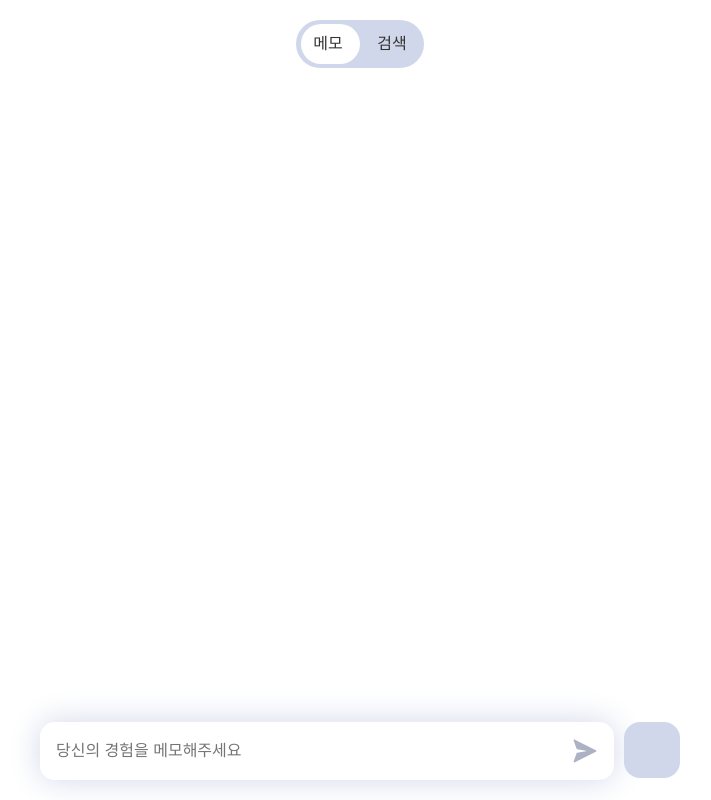
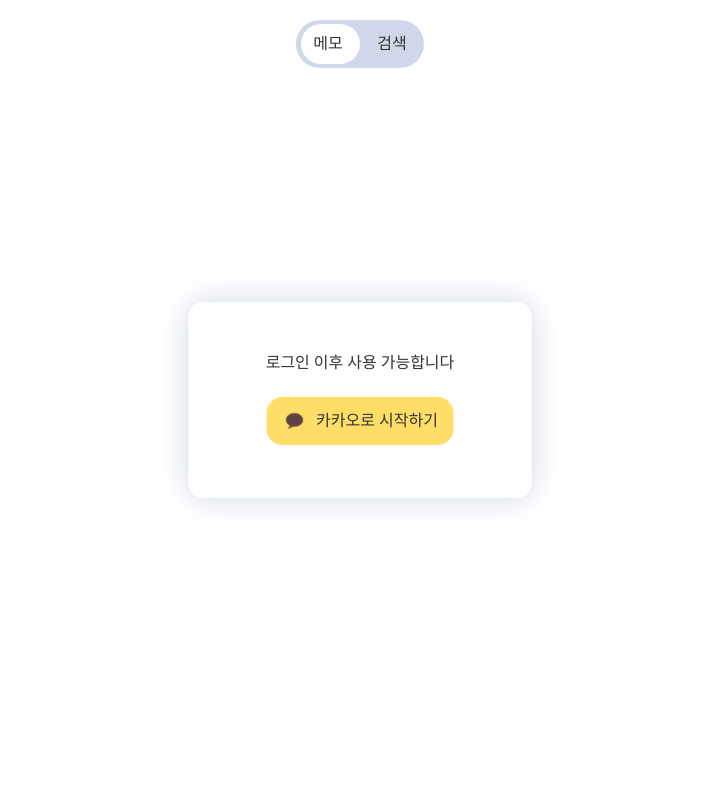
Before and after one commit to jxxh204/project-mem, a React (Vite) app: page / in a window 1280 px wide. Shown: the whole page, without its empty margins (280-991 px from the left). Built offline with nearby package versions, Linux system fonts and the light colour scheme; a web font is replaced by a local one.

Commit message:
CHORE : readme 수정

```diff
--- a/src/App.tsx
+++ b/src/App.tsx
@@ -27,7 +27,7 @@
     <AppWrapper>
       <Toggle />
 
-      {/* {!isLogin ? <Login /> : null} */}
+      {!isLogin ? <Login /> : null}
       {/* Body */}
       {!context.toggle ? (
         <Memo>
@@ -38,12 +38,12 @@
         <Search></Search>
       )}
 
-      {/* {isLogin ? ( */}
-      <Bottom>
-        <Bottom.Input />
-        <Bottom.Profile />
-      </Bottom>
-      {/* ) : null} */}
+      {isLogin ? (
+        <Bottom>
+          <Bottom.Input />
+          <Bottom.Profile />
+        </Bottom>
+      ) : null}
     </AppWrapper>
   );
 }
```
Also changed, not shown: 1 other file (tests, documents, lock files or other folders).
